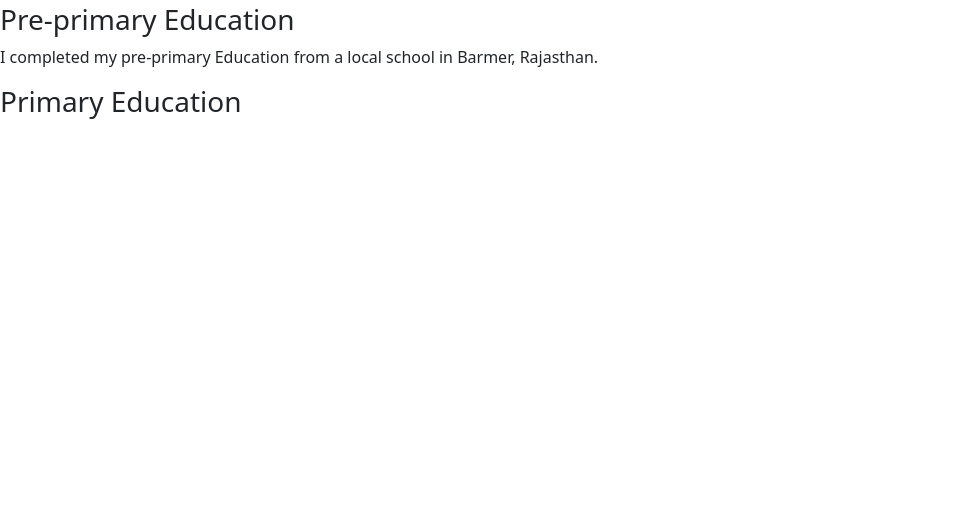
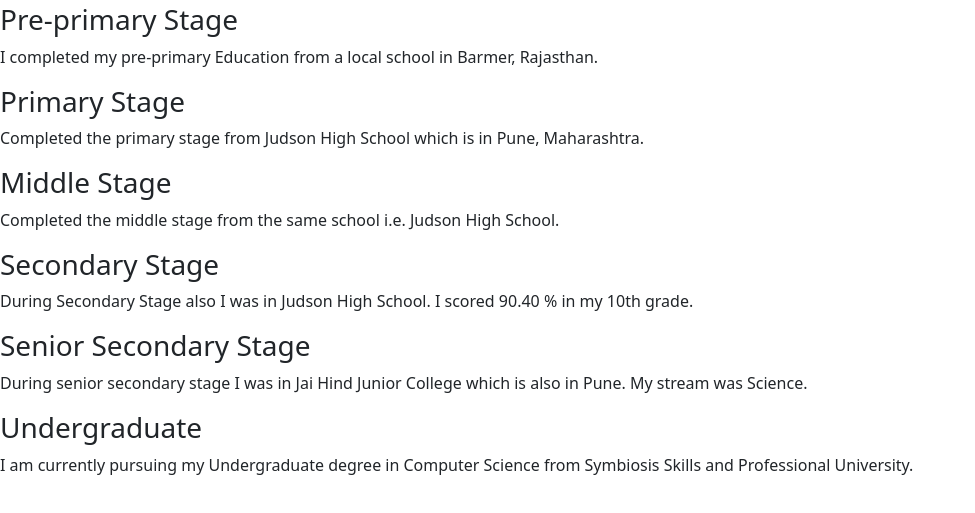
Before and after one commit to kailashchoudhary11/cs50x, a plain HTML site: page homepage/education.html in a window 1280 px wide. Shown: the part 53-566 px from the top of the page, without its empty margins (0-975 px from the left). Drawn offline with nearby package versions, Linux system fonts and the light colour scheme.

Commit message:
Wed, Apr 20, 2022, 2:18 AM +00:00

```diff
--- a/homepage/education.html
+++ b/homepage/education.html
@@ -1,17 +1,46 @@
 <!DOCTYPE html>
 <html lang="en">
+
 <head>
-        <link href="https://cdn.jsdelivr.net/npm/bootstrap@5.0.2/dist/css/bootstrap.min.css" rel="stylesheet" integrity="sha384-EVSTQN3/azprG1Anm3QDgpJLIm9Nao0Yz1ztcQTwFspd3yD65VohhpuuCOmLASjC" crossorigin="anonymous">
-        <script src="https://cdn.jsdelivr.net/npm/bootstrap@5.0.2/dist/js/bootstrap.bundle.min.js" integrity="sha384-MrcW6ZMFYlzcLA8Nl+NtUVF0sA7MsXsP1UyJoMp4YLEuNSfAP+JcXn/tWtIaxVXM" crossorigin="anonymous"></script>
+    <link href="https://cdn.jsdelivr.net/npm/bootstrap@5.0.2/dist/css/bootstrap.min.css" rel="stylesheet"
+        integrity="sha384-EVSTQN3/azprG1Anm3QDgpJLIm9Nao0Yz1ztcQTwFspd3yD65VohhpuuCOmLASjC" crossorigin="anonymous">
+    <script src="https://cdn.jsdelivr.net/npm/bootstrap@5.0.2/dist/js/bootstrap.bundle.min.js"
+        integrity="sha384-MrcW6ZMFYlzcLA8Nl+NtUVF0sA7MsXsP1UyJoMp4YLEuNSfAP+JcXn/tWtIaxVXM"
+        crossorigin="anonymous"></script>
     <title>Education</title>
 </head>
+
 <body>
     <h1>Education Details</h1>
-        <h3>Pre-primary Education</h3>
+    <h3>Pre-primary Stage</h3>
     <p>
         I completed my pre-primary Education from a local school in Barmer, Rajasthan.
     </p>
-        <h3>Primary Education</h3>
-
+    <h3>Primary Stage</h3>
+    <p>
+        Completed the primary stage from Judson High School which is in Pune, Maharashtra.
+    </p>
+    <h3>Middle Stage</h3>
+    <p>
+        Completed the middle stage from the same school i.e. Judson High School.
+    </p>
+    <h3>Secondary Stage</h3>
+    <p>
+        During Secondary Stage also I was in Judson High School.
+        I scored 90.40 % in my 10th grade.
+    </p>
+    <h3>
+        Senior Secondary Stage
+    </h3>
+    <p>
+        During senior secondary stage I was in Jai Hind Junior College which is also in Pune.
+        My stream was Science.
+    </p>
+    <h3>
+        Undergraduate
+    </h3>
+    <p>
+        I am currently pursuing my Undergraduate degree in Computer Science from Symbiosis Skills and Professional University.
+    </p>
 </body>
 </html>
```
Lines whose indentation alone changed are shown as unchanged.
